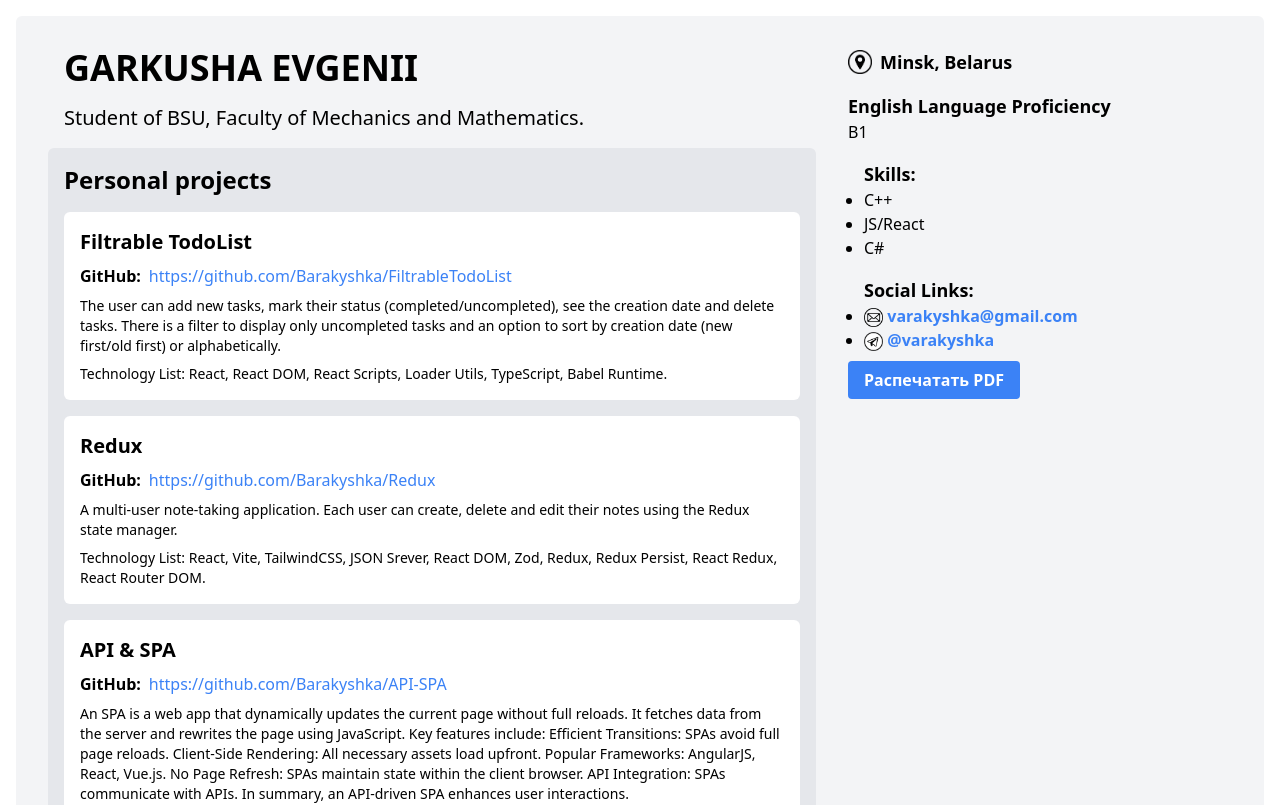
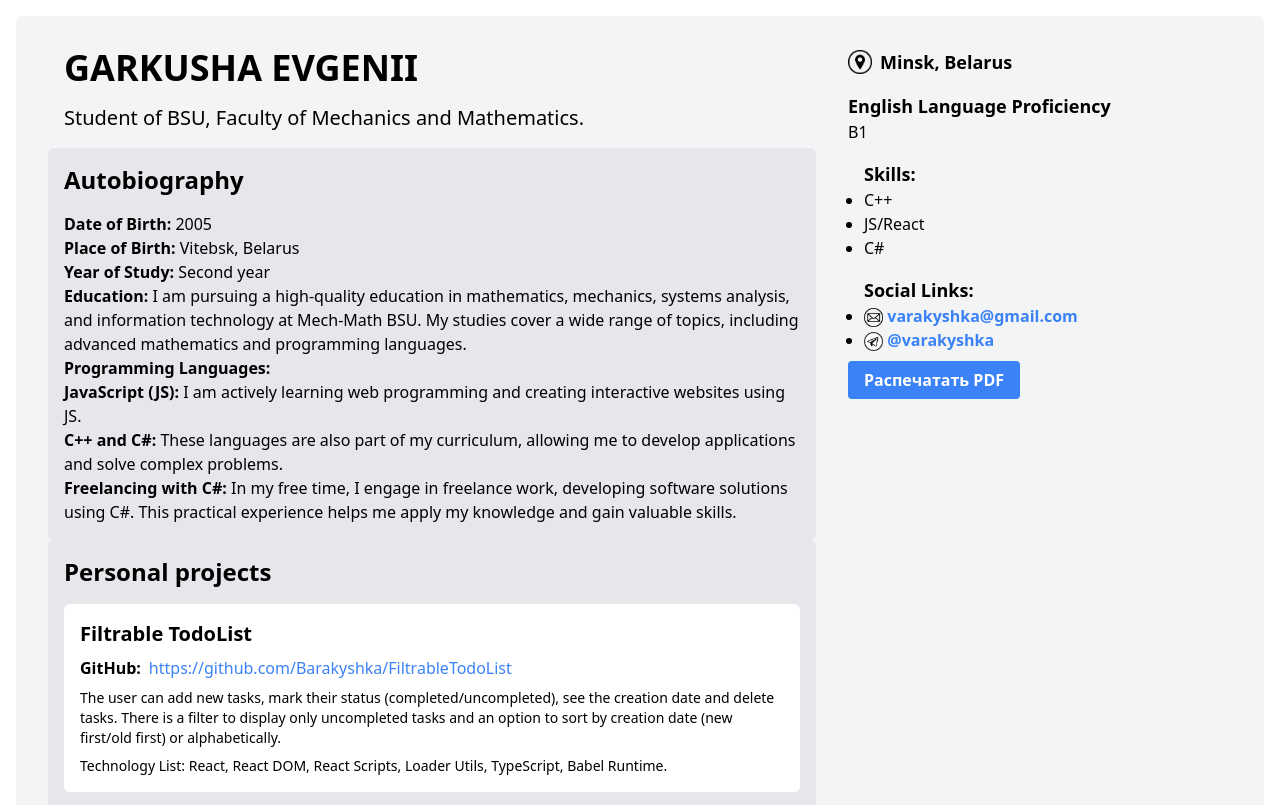
Before and after one commit to Barakyshka/CV, a React (Vite) app: page / in a window 1280 px wide. Shown: the top 805 px of the page. Built offline with nearby package versions, Linux system fonts and the light colour scheme.

Commit message:
Update AuthorInfo.jsx

```diff
--- a/src/components/AuthorInfo.jsx
+++ b/src/components/AuthorInfo.jsx
@@ -10,6 +10,19 @@ function AuthorInfo() {
         <h2 className="text-4xl font-bold mb-4 ml-4">GARKUSHA EVGENII</h2>
         <div className="text-xl mt-2 ml-4 mb-4">
           <p>Student of BSU, Faculty of Mechanics and Mathematics.</p>
+        </div>
+          <div className="bg-gray-200 p-4 rounded-md mt-4">
+          <h2 className="text-2xl font-bold mb-4">Autobiography</h2>
+          <p><strong>Date of Birth:</strong> 2005</p>
+          <p><strong>Place of Birth:</strong> Vitebsk, Belarus</p>
+          <p><strong>Year of Study:</strong> Second year</p>
+          <p><strong>Education:</strong> I am pursuing a high-quality education in mathematics, mechanics, systems analysis, and information technology at Mech-Math BSU. My studies cover a wide range of topics, including advanced mathematics and programming languages.</p>
+          <p><strong>Programming Languages:</strong></p>
+          <ul>
+            <li><strong>JavaScript (JS):</strong> I am actively learning web programming and creating interactive websites using JS.</li>
+            <li><strong>C++ and C#:</strong> These languages are also part of my curriculum, allowing me to develop applications and solve complex problems.</li>
+            <li><strong>Freelancing with C#:</strong> In my free time, I engage in freelance work, developing software solutions using C#. This practical experience helps me apply my knowledge and gain valuable skills.</li>
+          </ul>
         </div>
         <div className="bg-gray-200 p-4 rounded-md">
           <h2 className="text-2xl font-bold mb-4">Personal projects</h2>
```
